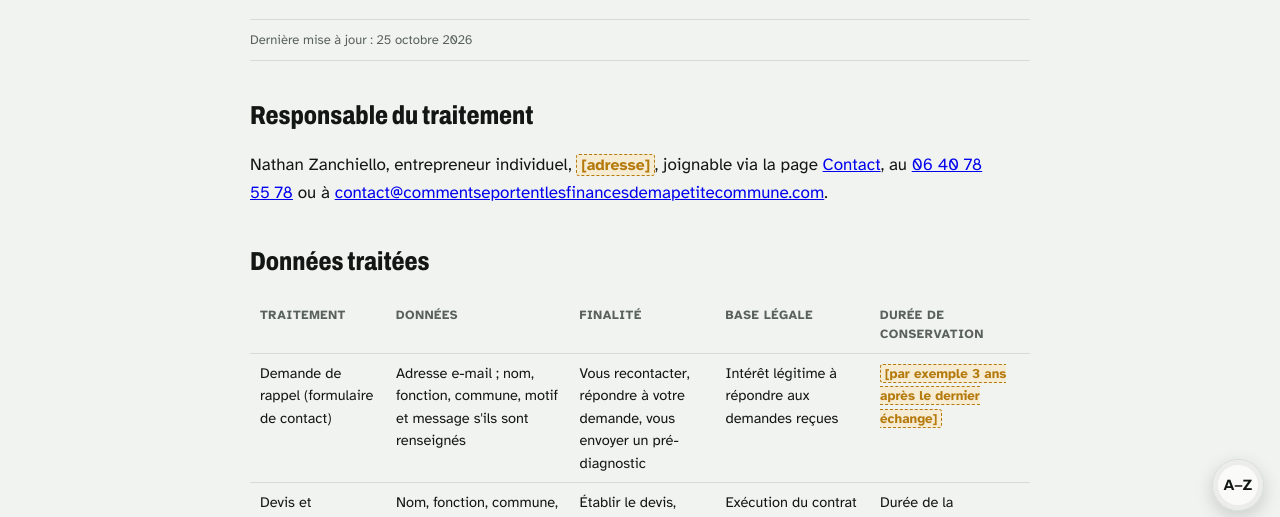
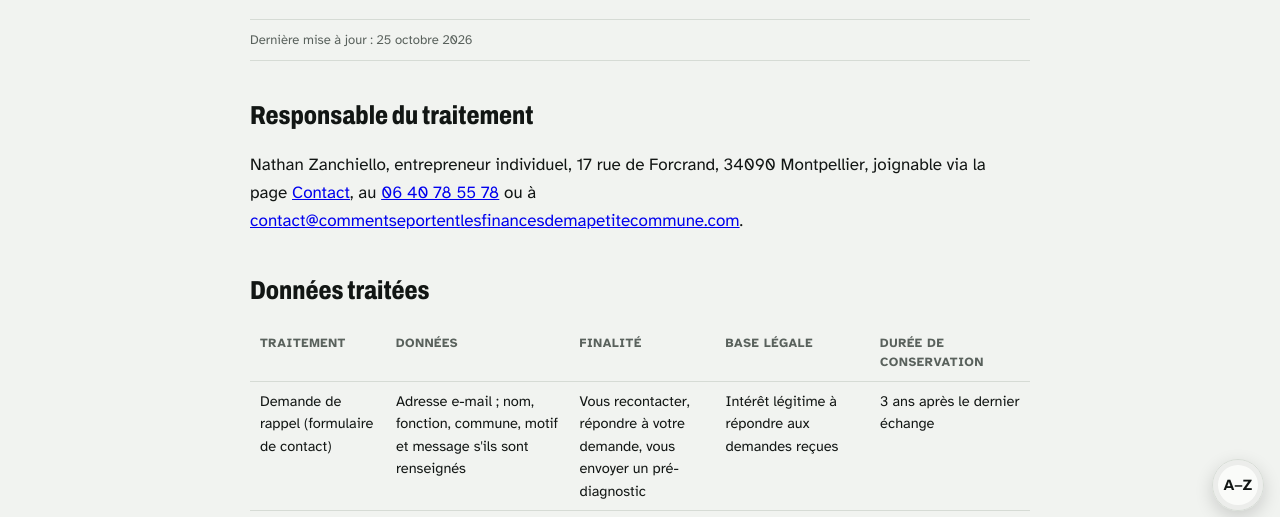
Before and after one commit to Zanchiello/ma-petite-commune, a plain HTML site: page confidentialite.html in a window 1280 px wide. Shown: the part 273-790 px from the top of the page. Drawn offline with Linux system fonts and the light colour scheme.

Commit message:
Adresse de l'éditeur et durée de conservation des demandes (3 ans)
Co-Authored-By: Claude Opus 5.5 <noreply@anthropic.com>
Claude-Session: https://claude.ai/code/session_01VwkmYhC5FN81qdQSQg6H5R

```diff
--- a/confidentialite.html
+++ b/confidentialite.html
@@ -7,9 +7,9 @@
   <div class="meta"><span>Dernière mise à jour : 25 octobre 2026</span></div>
 
 <h2>Responsable du traitement</h2>
-<p>Nathan Zanchiello, entrepreneur individuel, <mark class="todo">[adresse]</mark>, joignable via la page <a href="autre-chose.html">Contact</a>, au <a href="tel:+33640785578">06 40 78 55 78</a> ou à <a href="mailto:contact@commentseportentlesfinancesdemapetitecommune.com">contact@commentseportentlesfinancesdemapetitecommune.com</a>.</p>
+<p>Nathan Zanchiello, entrepreneur individuel, 17 rue de Forcrand, 34090 Montpellier, joignable via la page <a href="autre-chose.html">Contact</a>, au <a href="tel:+33640785578">06 40 78 55 78</a> ou à <a href="mailto:contact@commentseportentlesfinancesdemapetitecommune.com">contact@commentseportentlesfinancesdemapetitecommune.com</a>.</p>
 <h2>Données traitées</h2>
-<div class="scroll"><table class="t"><thead><tr><th>Traitement</th><th>Données</th><th>Finalité</th><th>Base légale</th><th>Durée de conservation</th></tr></thead><tbody><tr><td>Demande de rappel (formulaire de contact)</td><td>Adresse e-mail ; nom, fonction, commune, motif et message s'ils sont renseignés</td><td>Vous recontacter, répondre à votre demande, vous envoyer un pré-diagnostic</td><td>Intérêt légitime à répondre aux demandes reçues</td><td><mark class="todo">[par exemple 3 ans après le dernier échange]</mark></td></tr><tr><td>Devis et prestations</td><td>Nom, fonction, commune, coordonnées professionnelles, documents budgétaires transmis</td><td>Établir le devis, réaliser la prestation, facturer</td><td>Exécution du contrat ; obligation légale pour les factures</td><td>Durée de la prestation, puis 10 ans pour les pièces comptables</td></tr><tr><td>Progression dans La Leçon du jour, commune suivie</td><td>Aucune donnée transmise : tout reste dans votre navigateur</td><td>Reprendre là où vous en étiez</td><td>Fonctionnement du service demandé</td><td>Jusqu'à ce que vous effaciez les données du site</td></tr></tbody></table></div>
+<div class="scroll"><table class="t"><thead><tr><th>Traitement</th><th>Données</th><th>Finalité</th><th>Base légale</th><th>Durée de conservation</th></tr></thead><tbody><tr><td>Demande de rappel (formulaire de contact)</td><td>Adresse e-mail ; nom, fonction, commune, motif et message s'ils sont renseignés</td><td>Vous recontacter, répondre à votre demande, vous envoyer un pré-diagnostic</td><td>Intérêt légitime à répondre aux demandes reçues</td><td>3 ans après le dernier échange</td></tr><tr><td>Devis et prestations</td><td>Nom, fonction, commune, coordonnées professionnelles, documents budgétaires transmis</td><td>Établir le devis, réaliser la prestation, facturer</td><td>Exécution du contrat ; obligation légale pour les factures</td><td>Durée de la prestation, puis 10 ans pour les pièces comptables</td></tr><tr><td>Progression dans La Leçon du jour, commune suivie</td><td>Aucune donnée transmise : tout reste dans votre navigateur</td><td>Reprendre là où vous en étiez</td><td>Fonctionnement du service demandé</td><td>Jusqu'à ce que vous effaciez les données du site</td></tr></tbody></table></div>
 <p>Ma Petite Commune ne vend ni ne loue aucune donnée, ne fait pas de profilage et n'envoie pas de lettre d'information sans votre accord.</p>
 <h2>Destinataires</h2>
 <p>Seul l'éditeur du site y a accès, ainsi que l'hébergeur du site en tant que sous-traitant technique : GitHub, Inc. (GitHub Pages), aux États-Unis. Comme tout hébergeur, GitHub enregistre l'adresse IP des visiteurs du site pour des raisons de sécurité. Ce transfert hors de l'Union européenne est encadré par les garanties décrites dans la <a href="https://docs.github.com/fr/site-policy/privacy-policies/github-general-privacy-statement">déclaration de confidentialité de GitHub</a>.</p>
```
Also changed, not shown: mentions-legales.html (+1 -1 lines).
